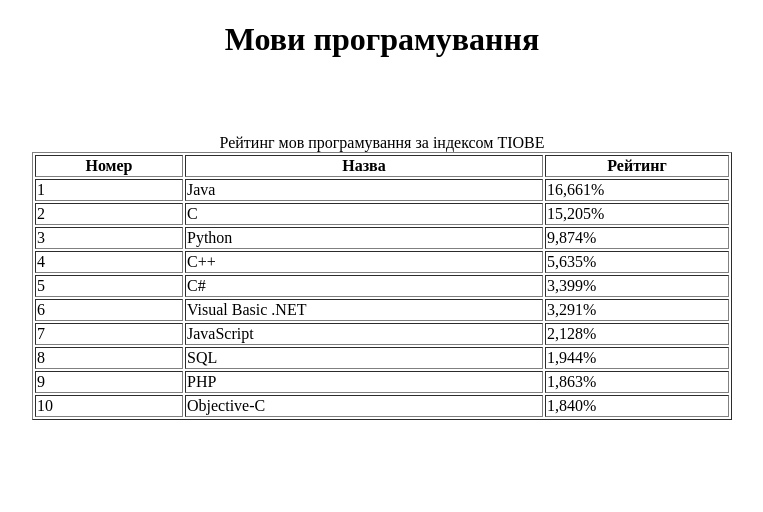
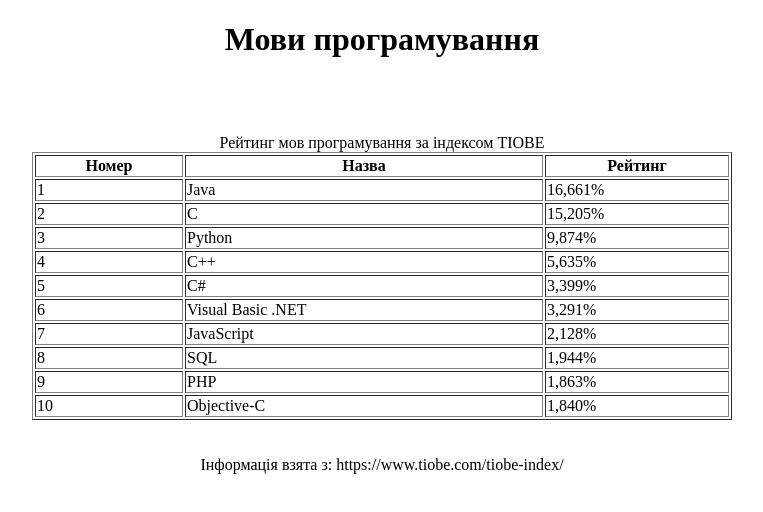
Before and after one commit to belyakovglebfilth/belyakovglebfilth.github.io, a plain HTML site: page top.html in a window 1280 px wide. Shown: the whole page, without its empty margins (258-1021 px from the left). Drawn offline with Linux system fonts and the light colour scheme.

Commit message:
Update top.html

```diff
--- a/top.html
+++ b/top.html
@@ -70,6 +70,8 @@
 
 </tbody></table>
 </tbody>
-
+<br>
+<br>
+Інформація взята з: https://www.tiobe.com/tiobe-index/
 </body>
 </html>
```
